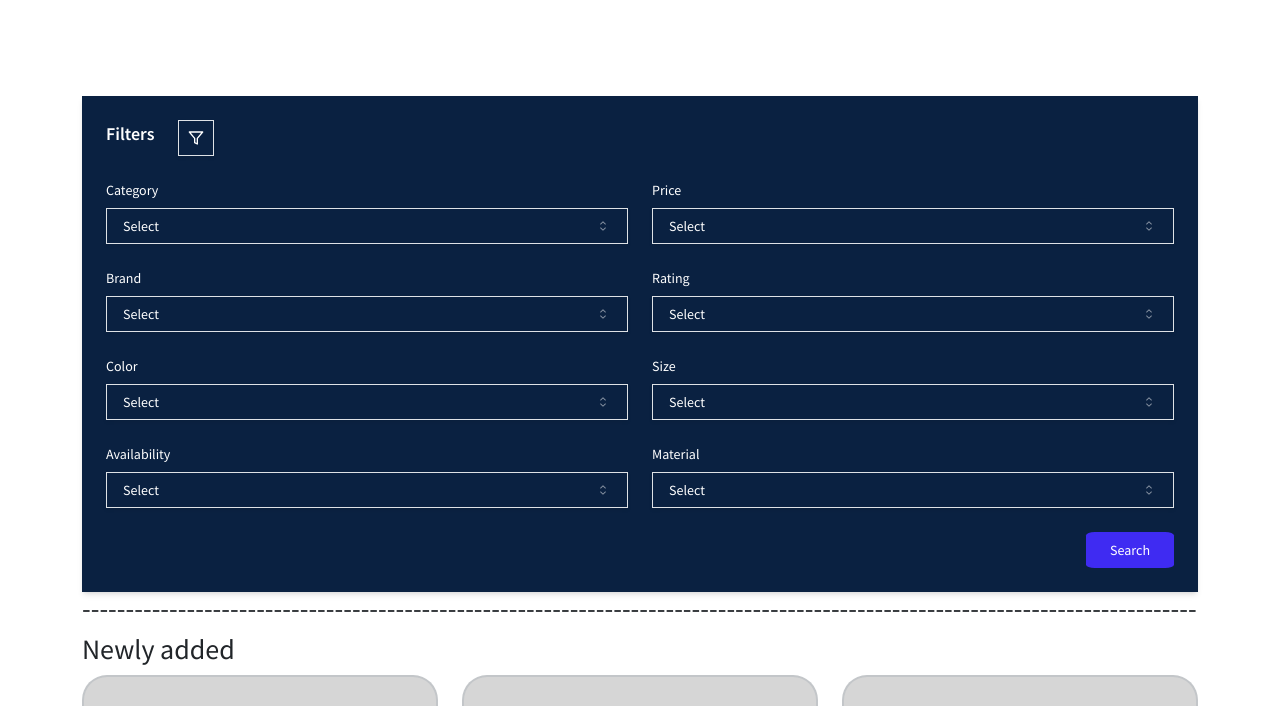
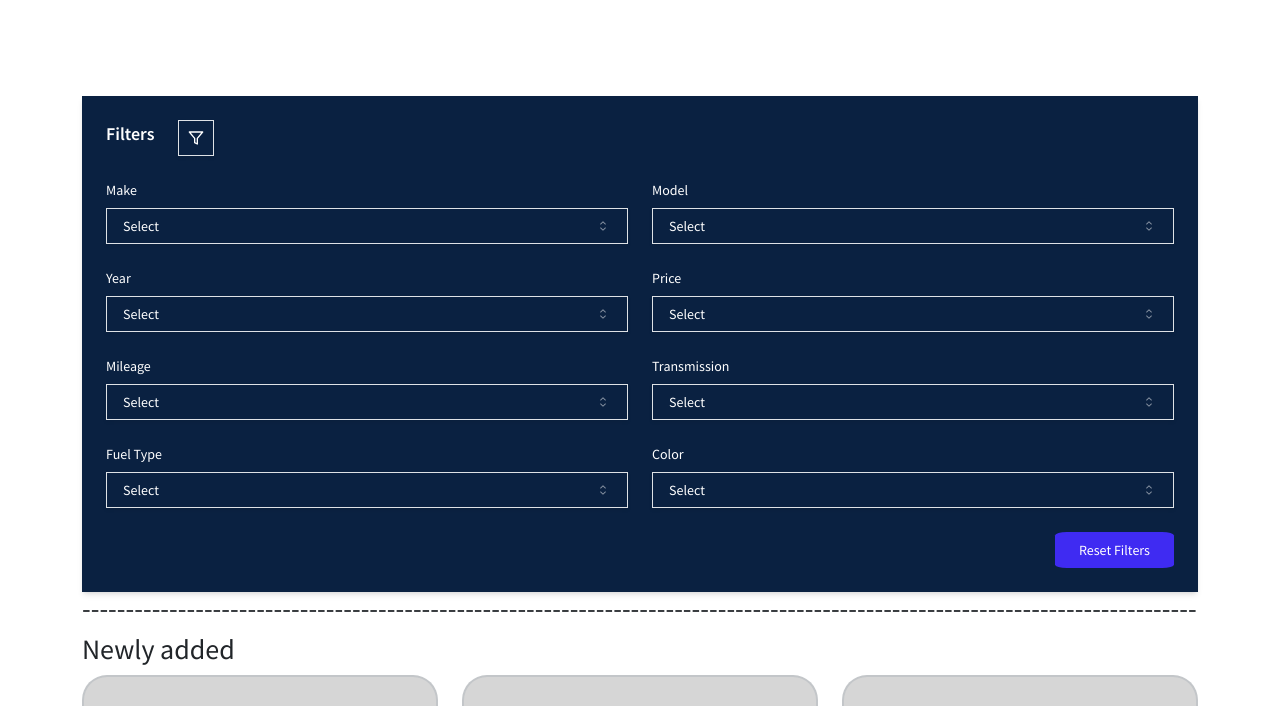
Before and after one commit to mosahle7/usedCarNBikes, a React (Create React App) app: page /cars in a window 1280 px wide. Shown: the part 481-1187 px from the top of the page. Built offline with nearby package versions, Linux system fonts and the light colour scheme.

Commit message:
Filyer Changeds

```diff
--- a/src/components/Filter.js
+++ b/src/components/Filter.js
@@ -7,8 +7,43 @@ import { Label } from "./ui/label"
 import { SelectValue, SelectTrigger, SelectItem, SelectContent, Select } from "./ui/select";
 import ".././output.css";
 import "../styles/filter.css"
+import { useState } from "react";
 
 const Filter = () => {
+  const [selectedFilters, setSelectedFilters] = useState({
+    make: '',
+    model: '',
+    year: '',
+    price: '',
+    mileage: '',
+    transmission: '',
+    fuelType: '',
+    color: '',
+  });
+
+  const handleFilterChange = (filterName, value) => {
+    setSelectedFilters((prevFilters) => ({
+      ...prevFilters,
+      [filterName]: value,
+    }));
+    console.log('yo');
+    debugger;
+  };
+
+  const handleResetFilters = () => {
+    setSelectedFilters({
+      make: '',
+      model: '',
+      year: '',
+      price: '',
+      mileage: '',
+      transmission: '',
+      fuelType: '',
+      color: '',
+    })
+    console.log(`${selectedFilters}`);
+    debugger;
+  }
   return (
     <div className="p-4 text-white shadow-md rounded-md search-filter">
       <div className="flex flex-col gap-4">
@@ -20,24 +55,89 @@ const Filter = () => {
           </Button>
         </div>
         <div className="grid grid-cols-2 gap-4">
-          <div className="grid gap-2">
-            <Label className="text-sm" htmlFor="category">
-              Category
+          {/* <div className="grid gap-2">
+            <Label className="text-sm" htmlFor="make">
+              Make
             </Label>
-            <Select className="w-full" id="category">
+            <Select className="w-full" id="make">
               <SelectTrigger>
                 <SelectValue placeholder="Select" />
               </SelectTrigger>
               <SelectContent className="bg-white">
-                <SelectItem value="shoes" className="text-black">Shoes</SelectItem>
-                <SelectItem value="tops"  className="text-black">Tops & T-Shirts</SelectItem>
-                <SelectItem value="hoodies"  className="text-black">Hoodies & Pullovers</SelectItem>
-                <SelectItem value="tracksuits" className="text-black">Tracksuits</SelectItem>
-                <SelectItem value="socks" className="text-black">Socks</SelectItem>
+              <SelectItem value="toyota" className="text-black" onClick={() => handleFilterChange('make','Toyota')}>Toyota</SelectItem>
+              <SelectItem value="ford" className="text-black">Ford</SelectItem>
+              <SelectItem value="honda" className="text-black">Honda</SelectItem>
+              <SelectItem value="chevrolet" className="text-black">Chevrolet</SelectItem>
+              <SelectItem value="mercedes" className="text-black">Mercedes</SelectItem>
               </SelectContent>
             </Select>
-            {/* <div className="text-sm text-gray-300">Selected: Shoes</div> */}
+          </div> */}
+        <div className="grid gap-2">
+  <Label className="text-sm" htmlFor="make">
+    Make
+  </Label>
+  <Select className="w-full" id="make">
+    <SelectTrigger>
+      <SelectValue placeholder="Select" />
+    </SelectTrigger>
+    <SelectContent className="bg-white">
+      <SelectItem value="toyota" className="text-black" onClick={() => handleFilterChange("make", 'Toyota')}>
+        Toyota
+      </SelectItem>
+      <SelectItem value="ford" className="text-black" onClick={() => handleFilterChange('make', 'Ford')}>
+        Ford
+      </SelectItem>
+      <SelectItem value="honda" className="text-black" onClick={() => handleFilterChange('make', 'Honda')}>
+        Honda
+      </SelectItem>
+      <SelectItem value="chevrolet" className="text-black" onClick={() => handleFilterChange('make', 'Chevrolet')}>
+        Chevrolet
+      </SelectItem>
+      <SelectItem value="mercedes" className="text-black" onClick={() => handleFilterChange('make', 'Mercedes')}>
+        Mercedes
+      </SelectItem>
+    </SelectContent>
+  </Select>
 </div>
+
+
+        <div className="grid gap-2">
+          <Label className="text-sm" htmlFor="model">
+            Model
+          </Label>
+          <Select className="w-full" id="model">
+            <SelectTrigger>
+              <SelectValue placeholder="Select" />
+    </SelectTrigger>
+    <SelectContent className="bg-white">
+      <SelectItem className="text-black" value="sedan">Sedan</SelectItem>
+      <SelectItem className="text-black" value="suv">SUV</SelectItem>
+      <SelectItem className="text-black" value="truck">Truck</SelectItem>
+      <SelectItem className="text-black" value="coupe">Coupe</SelectItem>
+      <SelectItem className="text-black" value="convertible">Convertible</SelectItem>
+    </SelectContent>
+  </Select>
+  {/* <div className="text-sm text-gray-300">Selected: Sedan</div> */}
+</div>
+<div className="grid gap-2">
+  <Label className="text-sm" htmlFor="year">
+    Year
+  </Label>
+  <Select className="w-full" id="year">
+    <SelectTrigger>
+      <SelectValue placeholder="Select" />
+    </SelectTrigger>
+    <SelectContent className="bg-white">
+      <SelectItem className="text-black" value="2024">2024</SelectItem>
+      <SelectItem className="text-black" value="2023">2023</SelectItem>
+      <SelectItem className="text-black" value="2022">2022</SelectItem>
+      <SelectItem className="text-black" value="2021">2021</SelectItem>
+      <SelectItem className="text-black" value="2020">2020</SelectItem>
+    </SelectContent>
+  </Select>
+  {/* <div className="text-sm text-gray-300">Selected: 2024</div> */}
+</div>
+
           <div className="grid gap-2">
             <Label className="text-sm" htmlFor="price">
               Price
@@ -54,41 +154,53 @@ const Filter = () => {
             {/* <div className="text-sm text-gray-300">Selected: Low to High</div> */}
           </div>
           <div className="grid gap-2">
-            <Label className="text-sm" htmlFor="brand">
-              Brand
+  <Label className="text-sm" htmlFor="mileage">
+    Mileage
   </Label>
-            <Select className="w-full" id="brand">
+  <Select className="w-full" id="mileage">
     <SelectTrigger>
       <SelectValue placeholder="Select" />
     </SelectTrigger>
     <SelectContent className="bg-white">
-                <SelectItem className="text-black" value="nike">Nike</SelectItem>
-                <SelectItem className="text-black" value="adidas">Adidas</SelectItem>
-                <SelectItem className="text-black" value="puma">Puma</SelectItem>
-                <SelectItem className="text-black" value="reebok">Reebok</SelectItem>
-                <SelectItem className="text-black" value="under-armour">Under Armour</SelectItem>
+      <SelectItem className="text-black" value="low-to-high">Low to High</SelectItem>
+      <SelectItem className="text-black" value="high-to-low">High to Low</SelectItem>
     </SelectContent>
   </Select>
-            {/* <div className="text-sm text-gray-300">Selected: Nike</div> */}
+  {/* <div className="text-sm text-gray-300">Selected: Low to High</div> */}
 </div>
 <div className="grid gap-2">
-            <Label className="text-sm" htmlFor="rating">
-              Rating
+  <Label className="text-sm" htmlFor="transmission">
+    Transmission
   </Label>
-            <Select className="w-full" id="rating">
+  <Select className="w-full" id="transmission">
     <SelectTrigger>
       <SelectValue placeholder="Select" />
     </SelectTrigger>
     <SelectContent className="bg-white">
-                <SelectItem className="text-black" value="5">5 stars and up</SelectItem>
-                <SelectItem className="text-black" value="4">4 stars and up</SelectItem>
-                <SelectItem className="text-black" value="3">3 stars and up</SelectItem>
-                <SelectItem className="text-black" value="2">2 stars and up</SelectItem>
-                <SelectItem className="text-black" value="1">1 stars and up</SelectItem>
+      <SelectItem className="text-black" value="automatic">Automatic</SelectItem>
+      <SelectItem className="text-black" value="manual">Manual</SelectItem>
     </SelectContent>
   </Select>
-            {/* <div className="text-sm text-gray-300">Selected: 5 stars and up</div> */}
+  {/* <div className="text-sm text-gray-300">Selected: Automatic</div> */}
 </div>
+<div className="grid gap-2">
+  <Label className="text-sm" htmlFor="fuelType">
+    Fuel Type
+  </Label>
+  <Select className="w-full" id="fuelType">
+    <SelectTrigger>
+      <SelectValue placeholder="Select" />
+    </SelectTrigger>
+    <SelectContent className="bg-white">
+      <SelectItem className="text-black" value="gasoline">Gasoline</SelectItem>
+      <SelectItem className="text-black" value="diesel">Diesel</SelectItem>
+      <SelectItem className="text-black" value="electric">Electric</SelectItem>
+      <SelectItem className="text-black" value="hybrid">Hybrid</SelectItem>
+    </SelectContent>
+  </Select>
+  {/* <div className="text-sm text-gray-300">Selected: Gasoline</div> */}
+</div>
+
           <div className="grid gap-2">
             <Label className="text-sm" htmlFor="color">
               Color
@@ -107,57 +219,8 @@ const Filter = () => {
             </Select>
             {/* <div className="text-sm text-gray-300">Selected: Red</div> */}
           </div>
-          <div className="grid gap-2">
-            <Label className="text-sm" htmlFor="size">
-              Size
-            </Label>
-            <Select className="w-full" id="size">
-              <SelectTrigger>
-                <SelectValue placeholder="Select" />
-              </SelectTrigger>
-              <SelectContent className="bg-white">
-                <SelectItem className="text-black" value="s">Small</SelectItem>
-                <SelectItem className="text-black" value="m">Medium</SelectItem>
-                <SelectItem className="text-black" value="l">Large</SelectItem>
-                <SelectItem className="text-black" value="xl">Extra Large</SelectItem>
-              </SelectContent>
-            </Select>
-            {/* <div className="text-sm text-gray-300">Selected: Medium</div> */}
         </div>
-          <div className="grid gap-2">
-            <Label className="text-sm" htmlFor="availability">
-              Availability
-            </Label>
-            <Select className="w-full" id="availability">
-              <SelectTrigger>
-                <SelectValue placeholder="Select" />
-              </SelectTrigger>
-              <SelectContent className="bg-white">
-                <SelectItem className="text-black" value="in-stock">In Stock</SelectItem>
-                <SelectItem className="text-black"value="out-of-stock">Out of Stock</SelectItem>
-              </SelectContent>
-            </Select>
-            {/* <div className="text-sm text-gray-300">Selected: In Stock</div> */}
-          </div>
-          <div className="grid gap-2">
-            <Label className="text-sm" htmlFor="material">
-              Material
-            </Label>
-            <Select className="w-full" id="material">
-              <SelectTrigger>
-                <SelectValue placeholder="Select" />
-              </SelectTrigger>
-              <SelectContent className="bg-white">
-                <SelectItem className="text-black" value="cotton">Cotton</SelectItem>
-                <SelectItem className="text-black" value="polyester">Polyester</SelectItem>
-                <SelectItem className="text-black"value="leather">Leather</SelectItem>
-                <SelectItem className="text-black" value="wool">Wool</SelectItem>
-              </SelectContent>
-            </Select>
-            {/* <div className="text-sm text-gray-300">Selected: Cotton</div> */}
-          </div>
-        </div>
-        <Button className="self-end">Search</Button>
+        <Button className="self-end" onClick={handleResetFilters}>Reset Filters</Button>
       </div>
     </div>
   )
```
Lines whose indentation alone changed are shown as unchanged.
